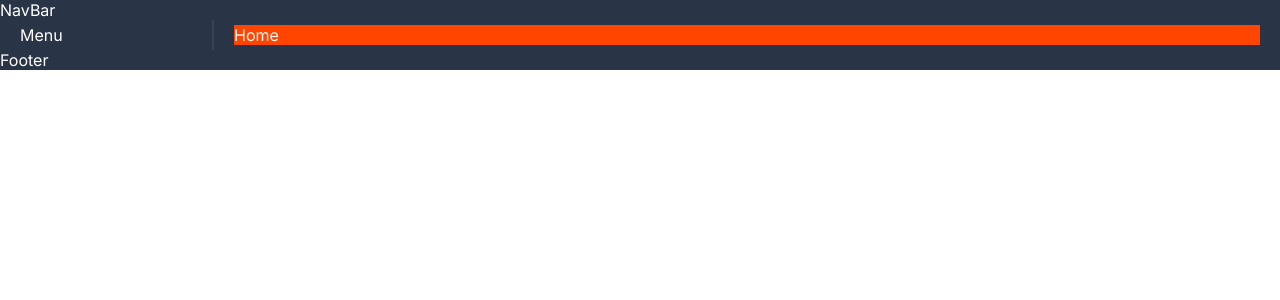
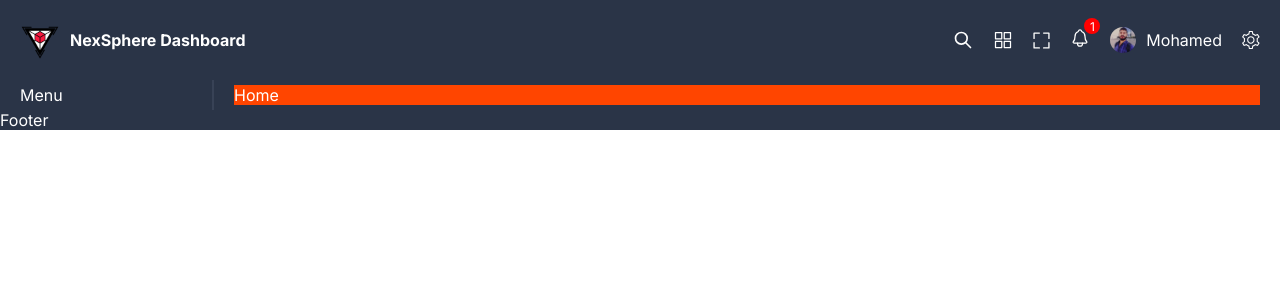
Before and after one commit to Mohamedadelsaleh/Admin-Dashboard-2, a React (Vite) app: page / in a window 1280 px wide. Shown: the top 300 px of the page. Built offline with nearby package versions, Linux system fonts and the light colour scheme.

Commit message:
nav bar implementation

```diff
--- a/src/components/NavBar/NavBar.tsx
+++ b/src/components/NavBar/NavBar.tsx
@@ -2,8 +2,27 @@ import './style.scss'
 
 const NavBar = () => {
     return (
-        <div className="navbar">NavBar</div>
+        <div className="navbar">
+            <div className="logo">
+                <img src="RPC-JP_Logo.png" alt="logo" width="40" height="40" />
+                <span>NexSphere Dashboard</span>
+            </div>
+            <div className="icons">
+                <img src="search.svg" alt="icon" />
+                <img src="app.svg" alt="icon" />
+                <img src="expand.svg" alt="icon" />
+                <div className="notification">
+                    <img src="notifications.svg" alt="icon" />
+                    <span>1</span>
+                </div>
+                <div className="user">
+                    <img src="mohamed.jpg" alt="icon" />
+                    <span>Mohamed</span>
+                </div>
+                <img src="settings.svg" alt="icon" />
+            </div>
+        </div>
     )
 }
 
-export default NavBar
+export default NavBar;
--- a/src/components/NavBar/style.scss
+++ b/src/components/NavBar/style.scss
@@ -1,3 +1,54 @@
 .navbar{
+    width: 100%;
+    padding: 20px;
+    display: flex;
+    justify-content: space-between;
+    .logo{
+        display: flex;
+        align-items: center;
+        font-weight: bold;
+        gap: 10px;
+    }
+
+    .icons{
+        display: flex;
+        align-items: center;
+        gap: 20px;
+
+        .notification{
+            position: relative;
+
+            span{
+                background-color:red;
+                color:white;
+                width: 16px;
+                height: 16px;
+                border-radius: 50%;
+                position: absolute;
+                top: -10px;
+                right: -10px;
+                display: flex;
+                align-items: center;
+                justify-content: center;
+                font-size: 12px
+            }
+        }
+
+        .user{
+            display: flex;
+            align-items: center;
+            gap: 10px;
+            img{
+                width: 26px;
+                height: 26px;
+                border-radius: 50%;
+                object-fit: cover;
+                -webkit-border-radius: 50%;
+                -moz-border-radius: 50%;
+                -ms-border-radius: 50%;
+                -o-border-radius: 50%;
+    }
+        }
+    }
 
 }
```
Also changed, not shown: public/RPC-JP_Logo.png (added), public/mohamed.jpg (added).
